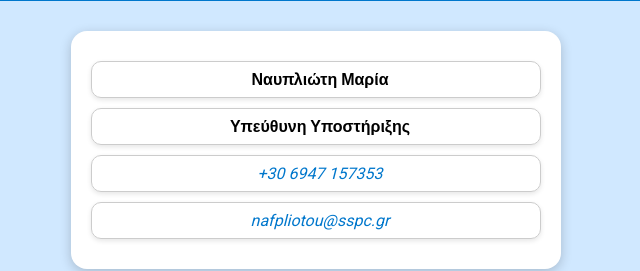
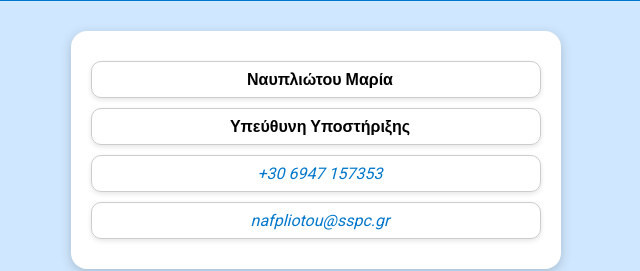
Before and after one commit to Ange1990/sspc-employee7, a plain HTML site: page index.html in a window 1280 px wide. Shown: the part 240-511 px from the top of the page, 324-964 px from the left. Drawn offline with Linux system fonts and the light colour scheme.

Commit message:
Update index.html

```diff
--- a/index.html
+++ b/index.html
@@ -164,7 +164,7 @@
   </div>
 
   <div class="card">
-    <p><span><strong>Ναυπλιώτη Μαρία</strong> </span></p>
+    <p><span><strong>Ναυπλιώτου Μαρία</strong> </span></p>
     <p><span><strong>Υπεύθυνη Υποστήριξης</strong></span></p>
     <p><span><strong><a href="tel:+306947157353">+30 6947 157353</a></strong></span></p>
     <p><span><strong><a href="mailto:nafpliotou@sspc.gr">nafpliotou@sspc.gr</a></strong></span></p>
```
